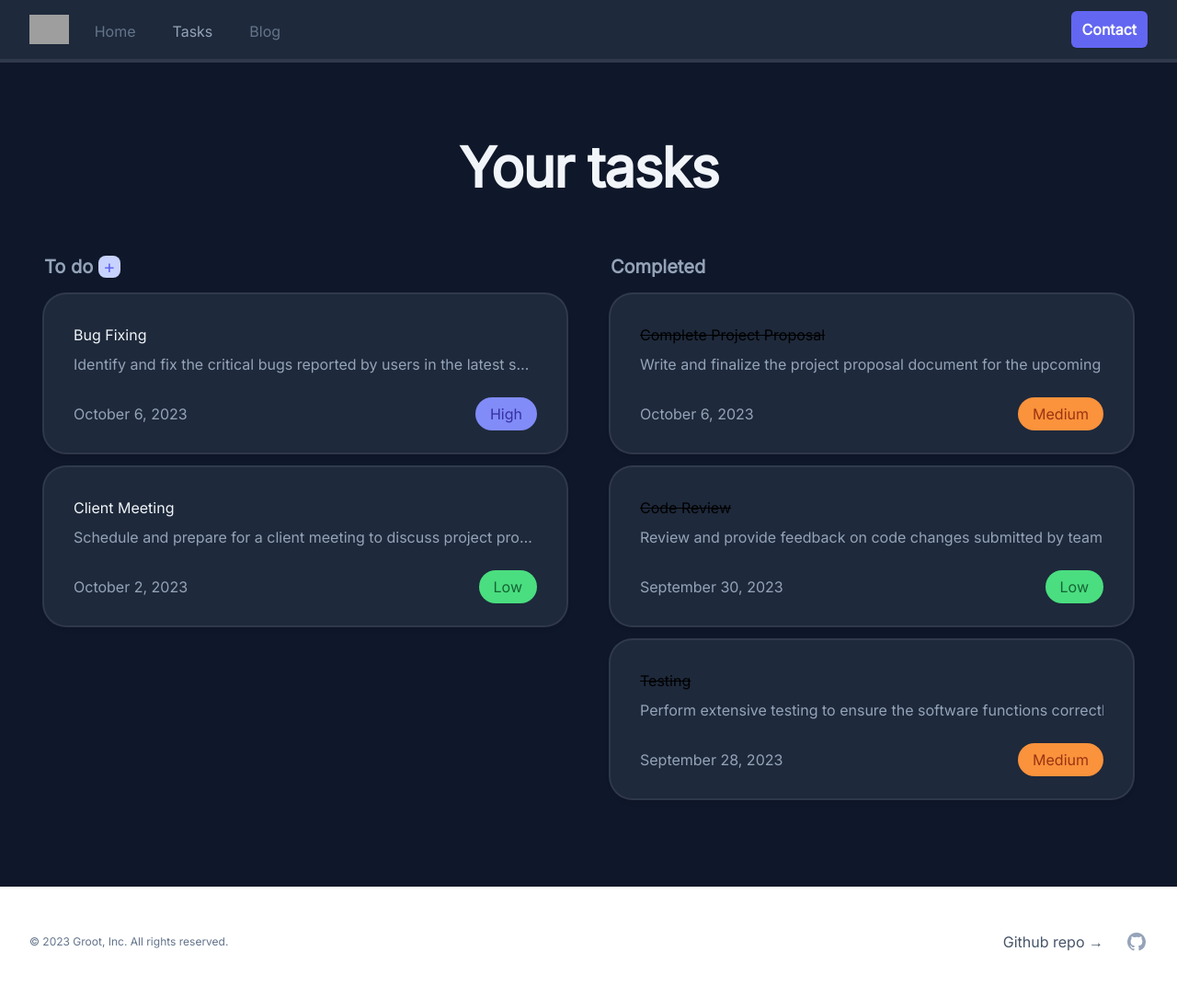
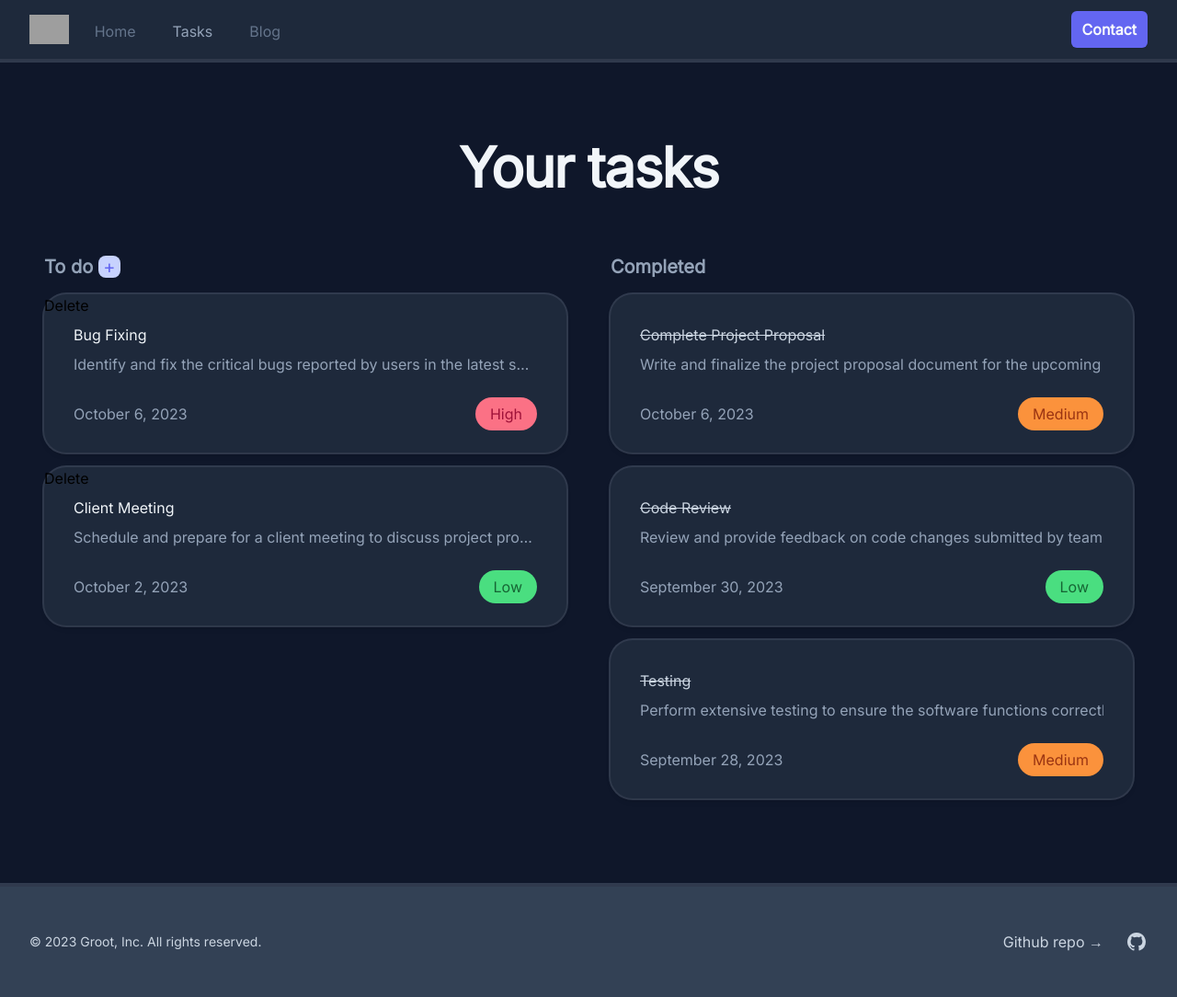
Before and after one commit to fexnagy/groot, a PHP site: page /tasks.php in a window 1280 px wide. Shown: the whole page at 92% size. Run offline with PHP 8.4, Linux system fonts and the light colour scheme; data comes from the database, SQL or seed files in the repository; some libraries are stand-ins or nearby versions; grey boxes are pictures that could not be loaded.

Commit message:
task page improved

```diff
--- a/css/style.css
+++ b/css/style.css
@@ -50,8 +50,4 @@ select:focus-visible,
 option:focus-visible {
   outline: none;
   box-shadow: 0 0 0 3px rgba(148, 163, 184, 0.2);
-}
-
-select {
-  background: rgba(148, 163, 184, 0.1);
 }/*# sourceMappingURL=style.css.map */
--- a/css/style.sass
+++ b/css/style.sass
@@ -33,7 +33,3 @@ option
   &:focus-visible
     outline: none
     box-shadow: 0 0 0 3px rgb(148, 163, 184, .2)
-
-// change select bg color
-select
-  background: rgb(148, 163, 184, .1)
--- a/js/app.js
+++ b/js/app.js
@@ -104,25 +104,36 @@ window.addEventListener("scroll", function () {
     }
 });
 
-function showContextMenu(event) {
-    event.preventDefault(); // Prevent the default context menu from appearing
-    const contextMenu = document.getElementById("contextMenu");
-    contextMenu.style.display = "block";
-    contextMenu.style.left = event.clientX + "px";
-    contextMenu.style.top = event.clientY + "px";
-}
+function deleteCard(taskId) {
+    const deleteBTN = document.getElementById("deleteBTN");
+    deleteBTN.style.display = "none";
 
-function deleteCard() {
-    const contextMenu = document.getElementById("contextMenu");
-    contextMenu.style.display = "none";
-
-    // Delete the card or perform your desired action here
+    // Delete the card from the UI
     const card = document.querySelector(".card");
     card.style.display = "none"; // For demonstration, hide the card
+
+    // Send an AJAX request to delete the task from the database
+    fetch("delete_task.php", {
+        method: "POST",
+        headers: {
+            "Content-Type": "application/json",
+        },
+        body: JSON.stringify({
+            taskId: taskId,
+        }),
+    })
+        .then((response) => {
+            if (!response.ok) {
+                console.error("Error deleting task from the database");
+            }
+        })
+        .catch((error) => {
+            console.error("Network error:", error);
+        });
 }
 
 // Close the context menu when clicking anywhere in the document
 document.addEventListener("click", function (event) {
-    const contextMenu = document.getElementById("contextMenu");
-    contextMenu.style.display = "none";
+    const deleteBTN = document.getElementById("deleteBTN");
+    deleteBTN.style.display = "none";
 });
--- a/tasks.php
+++ b/tasks.php
@@ -54,7 +54,7 @@ function getPriorityClass($priority)
 {
     switch ($priority) {
         case 'high':
-            return 'bg-indigo-400 text-indigo-800';
+            return 'bg-rose-400 text-rose-800';
         case 'medium':
             return 'bg-orange-400 text-orange-800';
         case 'low':
@@ -136,10 +136,10 @@ function getPriorityClass($priority)
                                         <?php } ?>
                                     </h3>
                                     <?php foreach ($tasks as $task) { ?>
-                                        <div id="contextMenu" style="display: none; position: absolute; background-color: white; border: 1px solid #ccc;">
-                                            <div onclick="deleteCard();">Delete</div>
-                                        </div>
                                         <div class="card max-w-full bg-slate-800 rounded-3xl shadow-md overflow-hidden mb-4 ring-2 ring-slate-400/25" oncontextmenu="showContextMenu(event); return false;">
+                                            <div id="deleteBTN" class="absolute">
+                                                <div onclick="deleteCard(<?= $task['id'] ?>);">Delete</div>
+                                            </div>
                                             <div class="md:flex">
                                                 <div class="p-8 mb-8 md:mb-0 w-full">
                                                     <a href="#" class="task-title-link hover:line-through text-slate-100 hover:text-slate-300" data-task-id="<?= $task['id'] ?>">
@@ -171,7 +171,7 @@ function getPriorityClass($priority)
                                             <div class="md:flex">
                                                 <div class="p-8 mb-8 md:mb-0 w-full">
                                                     <?php if ($completedTask['status'] == 'done') { ?>
-                                                        <span class="line-through"><?= $completedTask['title'] ?></span>
+                                                        <span class="line-through text-slate-300 select-none"><?= $completedTask['title'] ?></span>
                                                     <?php } else { ?>
                                                         <a href="#" class="task-title-link <?= $taskClass ?>" data-task-id="<?= $completedTask['id'] ?>">
                                                             <?= $completedTask['title'] ?>
@@ -198,13 +198,13 @@ function getPriorityClass($priority)
         </div>
     </section>
 
-    <footer class="bg-white">
+    <footer class="bg-slate-700 ring-4 ring-slate-400/25">
         <div class="mx-auto max-w-7xl px-6 py-12 md:flex md:items-center md:justify-between lg:px-8">
             <div class="flex justify-center space-x-6 md:order-2">
-                <div class="text-slate-600 select-none">
+                <div class="text-slate-300 select-none">
                     Github repo <span aria-hidden="true">→</span>
                 </div>
-                <a href="https://github.com/fexnagy/groot" class="text-slate-400 hover:text-indigo-500 transition duration-150 ease-in-out" target="_blank">
+                <a href="https://github.com/fexnagy/groot" class="text-slate-300 hover:text-slate-400" target="_blank">
                     <span class="sr-only">GitHub</span>
                     <svg class="h-6 w-6" fill="currentColor" viewBox="0 0 24 24" aria-hidden="true">
                         <path fill-rule="evenodd" d="M12 2C6.477 2 2 6.484 2 12.017c0 4.425 2.865 8.18 6.839 9.504.5.092.682-.217.682-.483 0-.237-.008-.868-.013-1.703-2.782.605-3.369-1.343-3.369-1.343-.454-1.158-1.11-1.466-1.11-1.466-.908-.62.069-.608.069-.608 1.003.07 1.531 1.032 1.531 1.032.892 1.53 2.341 1.088 2.91.832.092-.647.35-1.088.636-1.338-2.22-.253-4.555-1.113-4.555-4.951 0-1.093.39-1.988 1.029-2.688-.103-.253-.446-1.272.098-2.65 0 0 .84-.27 2.75 1.026A9.564 9.564 0 0112 6.844c.85.004 1.705.115 2.504.337 1.909-1.296 2.747-1.027 2.747-1.027.546 1.379.202 2.398.1 2.651.64.7 1.028 1.595 1.028 2.688 0 3.848-2.339 4.695-4.566 4.943.359.309.678.92.678 1.855 0 1.338-.012 2.419-.012 2.747 0 .268.18.58.688.482A10.019 10.019 0 0022 12.017C22 6.484 17.522 2 12 2z" clip-rule="evenodd" />
@@ -212,7 +212,7 @@ function getPriorityClass($priority)
                 </a>
             </div>
             <div class="mt-8 md:order-1 md:mt-0">
-                <p class="text-center text-xs leading-5 text-slate-500">
+                <p class="text-center text-sm text-slate-300">
                     &copy; 2023 Groot, Inc. All rights reserved.
                 </p>
             </div>
@@ -231,26 +231,26 @@ function getPriorityClass($priority)
             <span class="hidden sm:inline-block sm:align-middle sm:h-screen" aria-hidden="true">&#8203;</span>
 
             <!-- Task Modal Content -->
-            <div class="inline-block align-bottom bg-slate-700 rounded-lg text-left overflow-hidden shadow-xl transform transition-all sm:my-8 sm:align-middle sm:max-w-lg px-12">
+            <div class="inline-block align-bottom bg-slate-700 rounded-lg text-left overflow-hidden shadow-inner transform transition-all sm:my-8 sm:align-middle sm:max-w-lg px-12">
                 <div class="px-4 pt-5 pb-4 sm:p-6 sm:pb-4">
                     <div class="sm:flex sm:items-start p-4">
                         <div class="mt-3 text-center sm:mt-0 sm:ml-4 sm:text-left">
-                            <h3 class="text-xl leading-6 font-bold text-slate-900 pb-8" id="modal-title">
+                            <h3 class="text-xl leading-6 font-bold text-slate-100 pb-8" id="modal-title">
                                 Add task
                             </h3>
                             <div class="mt-2">
                                 <form method="POST" action="<?php echo $_SERVER['PHP_SELF']; ?>">
                                     <div class="mb-4">
-                                        <label for="title" class="block text-slate-700 text-sm font-bold mb-2">Title</label>
-                                        <input minlength="5" maxlength="50" type="text" id="title" name="title" class="appearance-none border rounded w-full py-2 px-3 text-slate-700" required>
+                                        <label for="title" class="block text-slate-100 text-sm font-bold mb-2">Title</label>
+                                        <input minlength="3" maxlength="25" type="text" id="title" name="title" class="appearance-none border rounded w-full py-2 px-3 text-slate-700 bg-slate-200" required>
                                     </div>
                                     <div class="mb-4">
-                                        <label for="description" class="block text-slate-700 text-sm font-bold mb-2">Description</label>
-                                        <textarea minlength="5" maxlength="255" id="description" name="description" class="appearance-none border rounded w-full py-2 h-24 px-3 text-slate-700" required></textarea>
+                                        <label for="description" class="block text-slate-100 text-sm font-bold mb-2">Description</label>
+                                        <textarea minlength="3" maxlength="50" id="description" name="description" class="appearance-none border rounded w-full py-2 h-24 px-3 text-slate-700 bg-slate-200" required></textarea>
                                     </div>
                                     <div class="mb-4">
-                                        <label for="priority" class="block text-slate-700 text-sm font-bold mb-2">Priority</label>
-                                        <select id="priority" name="priority" class="appearance-none border rounded w-full py-2 px-3 text-slate-700" required>
+                                        <label for="priority" class="block text-slate-100 text-sm font-bold mb-2">Priority</label>
+                                        <select id="priority" name="priority" class="appearance-none border rounded w-full py-2 px-3 text-slate-700 bg-slate-200" required>
                                             <option value="low">Low</option>
                                             <option value="medium" selected>Medium</option>
                                             <option value="high">High</option>
```
Also changed, not shown: blog.html (+6 -6 lines), contact.html (+6 -6 lines), delete_task.php (added, +26 -0 lines), 1 other file.
